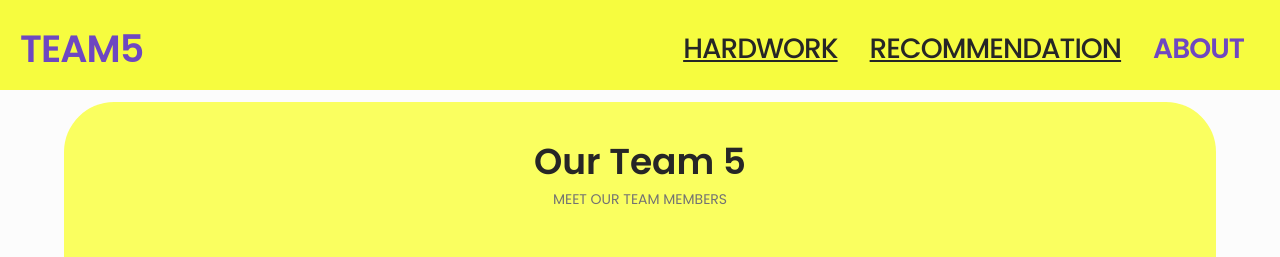
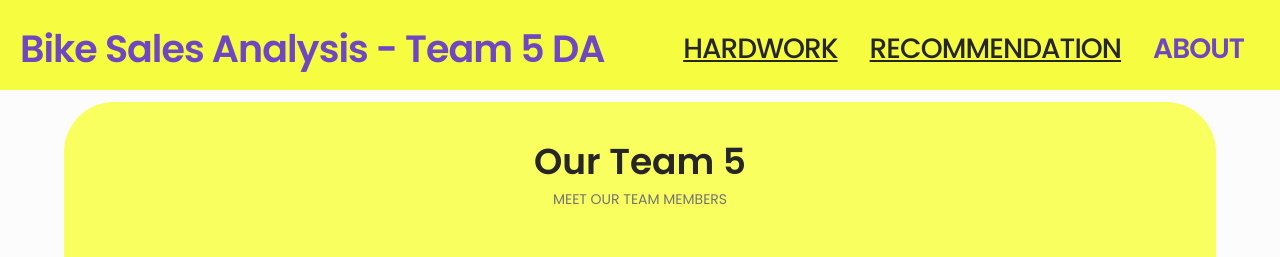
Before and after one commit to Kampus-Merdeka-Software-Engineering/km-feb24-semarang-5, a plain HTML site: page index.html in a window 1280 px wide. Shown: the top 257 px of the page. Drawn offline with nearby package versions, Linux system fonts and the light colour scheme.

Commit message:
ini perubahan commit

```diff
--- a/index.html
+++ b/index.html
@@ -17,13 +17,13 @@
         <!--==================== ANIMATION ====================-->
         <link rel="stylesheet" href="https://cdnjs.cloudflare.com/ajax/libs/animate.css/4.1.1/animate.min.css"/>
 
-        <title> Team 5 DA </title>
+        <title> Bike Sales Analysis - Team 5 DA </title>
     </head>
     <body>
         <!--==================== HEADER ====================-->
         <header class="header" id="header">
         <nav class="nav container animate__animated animate__fadeInDown">
-            <a href="index.html" class="nav__logo">TEAM5</a>
+            <a href="index.html" class="nav__logo">Bike Sales Analysis - Team 5 DA</a>
             <!--Theme Change Button-->
             <div class="nav__menu animate__animated animate__fadeInRight" id="nav-menu">
                 <ul class="nav__list grid">
```
